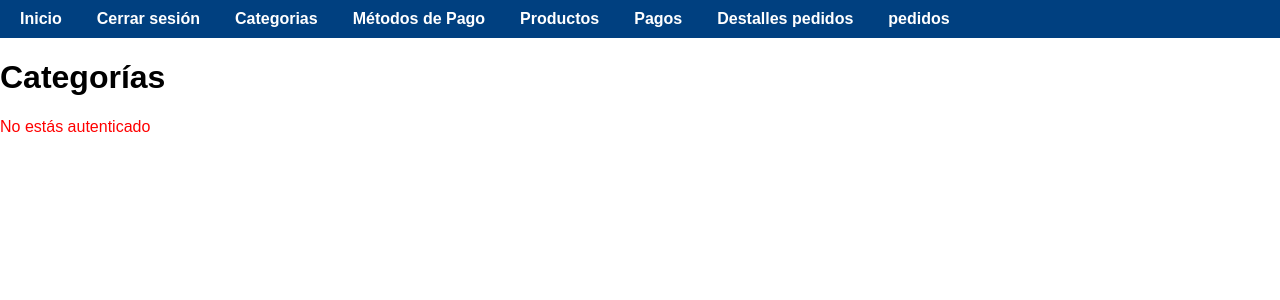
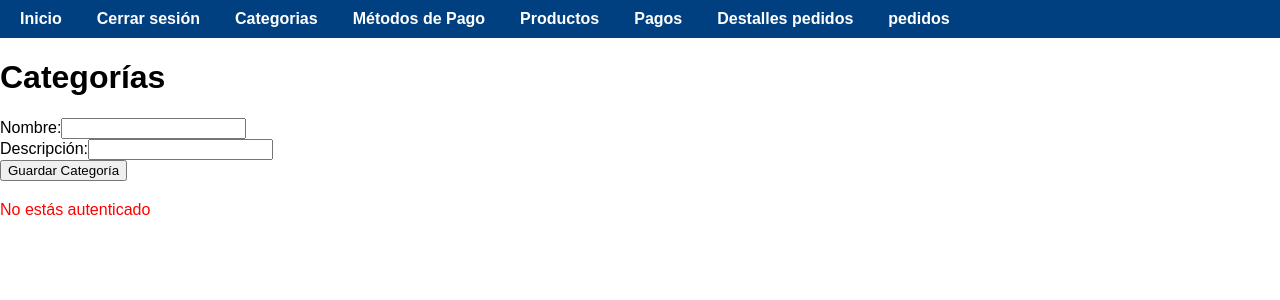
Before and after one commit to Carlosalfredo22/pruebareact, a React (Vite) app: page /Categorias in a window 1280 px wide. Shown: the top 300 px of the page. Built offline with nearby package versions, Linux system fonts and the light colour scheme; the HTML template or start-up script is replaced by a standard one.

Commit message:
categorias y metodo pago el update funciona

```diff
--- a/src/pages/Categorias.jsx
+++ b/src/pages/Categorias.jsx
@@ -1,14 +1,24 @@
 import React, { useState, useEffect } from 'react';
 import axios from 'axios';
-import Navbar from '../components/Navbar';       // Importa el Navbar
-import '../style/Home.css';                      // Aplica los estilos globales (si aplica)
+import Navbar from '../components/Navbar';
+import '../style/Home.css';
 
 function Categorias() {
   const [categorias, setCategorias] = useState([]);
   const [loading, setLoading] = useState(true);
   const [error, setError] = useState(null);
 
+  // Estado para el formulario
+  const [nombre, setNombre] = useState('');
+  const [descripcion, setDescripcion] = useState('');
+  const [formError, setFormError] = useState('');
+  const [successMessage, setSuccessMessage] = useState('');
+
   useEffect(() => {
+    fetchCategorias();
+  }, []);
+
+  const fetchCategorias = () => {
     const token = localStorage.getItem('token');
 
     if (!token) {
@@ -34,13 +44,83 @@ function Categorias() {
         setError('Error al cargar las categorías');
         setLoading(false);
       });
-  }, []);
+  };
+
+  // Manejador del formulario
+  const handleSubmit = (e) => {
+    e.preventDefault();
+    setFormError('');
+    setSuccessMessage('');
+
+    const token = localStorage.getItem('token');
+    if (!token) {
+      setFormError('No estás autenticado');
+      return;
+    }
+
+    const config = {
+      headers: {
+        Authorization: `Bearer ${token}`,
+      },
+    };
+
+    axios
+      .post(
+        'http://localhost:8000/api/categorias',
+        {
+          nombre,
+          descripcion,
+        },
+        config
+      )
+      .then((response) => {
+        setSuccessMessage('Categoría registrada exitosamente.');
+        setNombre('');
+        setDescripcion('');
+        fetchCategorias(); // Refresca la lista
+      })
+      .catch((error) => {
+        if (error.response && error.response.data.errors) {
+          // Laravel 422 con errores de validación
+          const mensaje = error.response.data.errors.nombre?.[0] || 'Error al registrar categoría';
+          setFormError(mensaje);
+        } else {
+          setFormError('Error al registrar categoría');
+        }
+      });
+  };
 
   return (
     <div>
-      <Navbar /> {/* Muestra la barra de navegación */}
-      <div className="container"> {/* puedes definir este estilo en Home.css */}
+      <Navbar />
+      <div className="container">
         <h1>Categorías</h1>
+
+        {/* Formulario */}
+        <form onSubmit={handleSubmit} style={{ marginBottom: '20px' }}>
+          <div>
+            <label>Nombre:</label>
+            <input
+              type="text"
+              value={nombre}
+              onChange={(e) => setNombre(e.target.value)}
+              required
+              maxLength={100}
+            />
+          </div>
+          <div>
+            <label>Descripción:</label>
+            <input
+              type="text"
+              value={descripcion}
+              onChange={(e) => setDescripcion(e.target.value)}
+            />
+          </div>
+          <button type="submit">Guardar Categoría</button>
+
+          {formError && <p style={{ color: 'red' }}>{formError}</p>}
+          {successMessage && <p style={{ color: 'green' }}>{successMessage}</p>}
+        </form>
 
         {loading && <p>Cargando...</p>}
         {error && <p style={{ color: 'red' }}>{error}</p>}
--- a/src/pages/MetodosPago.jsx
+++ b/src/pages/MetodosPago.jsx
@@ -1,14 +1,24 @@
 import React, { useState, useEffect } from 'react';
 import axios from 'axios';
-import Navbar from '../components/Navbar';       // Importa el Navbar
-import '../style/Home.css';                      // Estilos globales opcionales
+import Navbar from '../components/Navbar';
+import '../style/Home.css';
 
 function MetodosPago() {
   const [metodos, setMetodos] = useState([]);
   const [loading, setLoading] = useState(true);
   const [error, setError] = useState(null);
 
+  // Estados del formulario
+  const [nombre, setNombre] = useState('');
+  const [descripcion, setDescripcion] = useState('');
+  const [formError, setFormError] = useState('');
+  const [successMessage, setSuccessMessage] = useState('');
+
   useEffect(() => {
+    fetchMetodosPago();
+  }, []);
+
+  const fetchMetodosPago = () => {
     const token = localStorage.getItem('token');
 
     if (!token) {
@@ -34,13 +44,82 @@ function MetodosPago() {
         setError('Error al cargar los métodos de pago');
         setLoading(false);
       });
-  }, []);
+  };
+
+  const handleSubmit = (e) => {
+    e.preventDefault();
+    setFormError('');
+    setSuccessMessage('');
+
+    const token = localStorage.getItem('token');
+
+    if (!token) {
+      setFormError('No estás autenticado');
+      return;
+    }
+
+    const config = {
+      headers: {
+        Authorization: `Bearer ${token}`,
+      },
+    };
+
+    axios
+      .post(
+        'http://localhost:8000/api/metodos-pago',
+        {
+          nombre,
+          descripcion,
+        },
+        config
+      )
+      .then((response) => {
+        setSuccessMessage('Método de pago registrado correctamente.');
+        setNombre('');
+        setDescripcion('');
+        fetchMetodosPago(); // Recargar la lista
+      })
+      .catch((error) => {
+        if (error.response?.data?.errors) {
+          const mensaje = error.response.data.errors.nombre?.[0] || 'Error al registrar método de pago';
+          setFormError(mensaje);
+        } else {
+          setFormError('Error al registrar método de pago');
+        }
+      });
+  };
 
   return (
     <div>
       <Navbar />
       <div className="container">
         <h1>Métodos de Pago</h1>
+
+        {/* Formulario de registro */}
+        <form onSubmit={handleSubmit} style={{ marginBottom: '20px' }}>
+          <div>
+            <label>Nombre:</label>
+            <input
+              type="text"
+              value={nombre}
+              onChange={(e) => setNombre(e.target.value)}
+              required
+              maxLength={100}
+            />
+          </div>
+          <div>
+            <label>Descripción:</label>
+            <input
+              type="text"
+              value={descripcion}
+              onChange={(e) => setDescripcion(e.target.value)}
+            />
+          </div>
+          <button type="submit">Registrar Método</button>
+
+          {formError && <p style={{ color: 'red' }}>{formError}</p>}
+          {successMessage && <p style={{ color: 'green' }}>{successMessage}</p>}
+        </form>
 
         {loading && <p>Cargando...</p>}
         {error && <p style={{ color: 'red' }}>{error}</p>}
@@ -64,7 +143,7 @@ function MetodosPago() {
                 </li>
               ))
             ) : (
-              <li>No hay métodos de pago disponibles. hola</li>
+              <li>No hay métodos de pago disponibles.</li>
             )}
           </ul>
         )}
```
